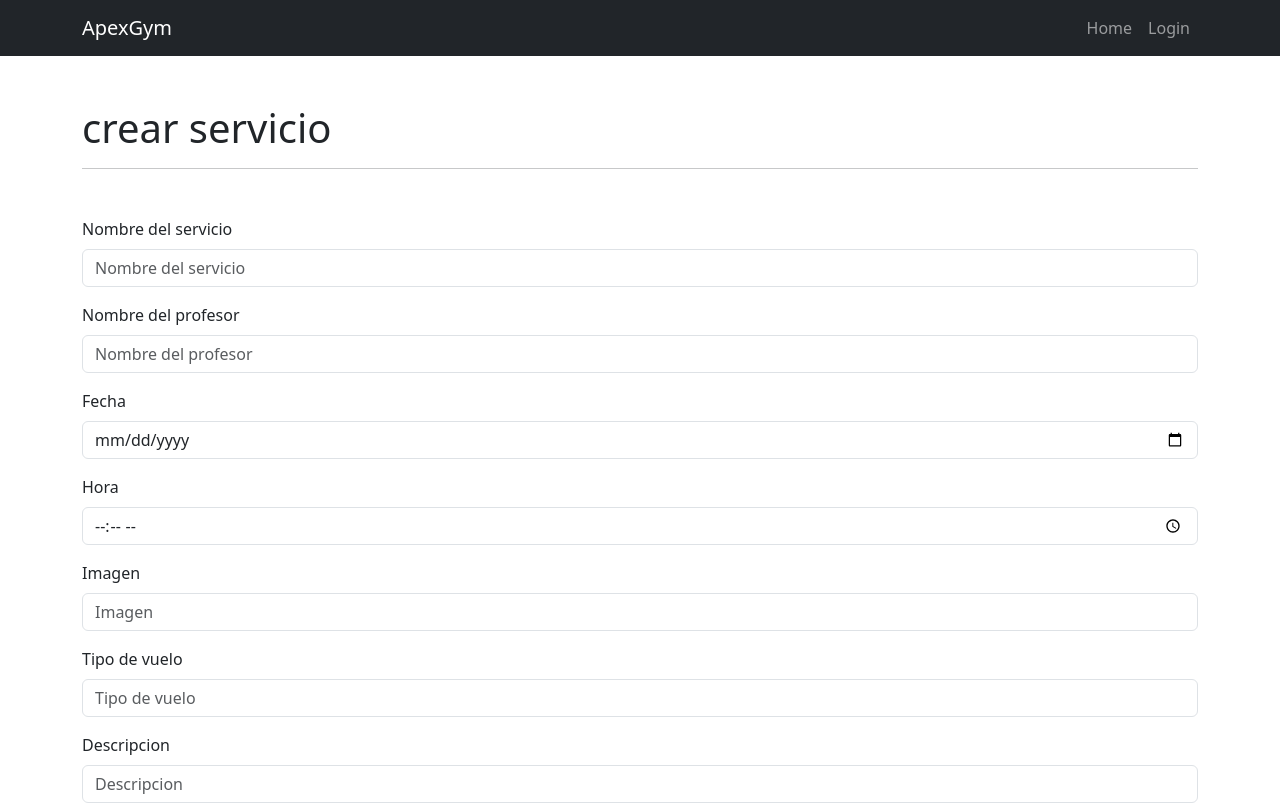
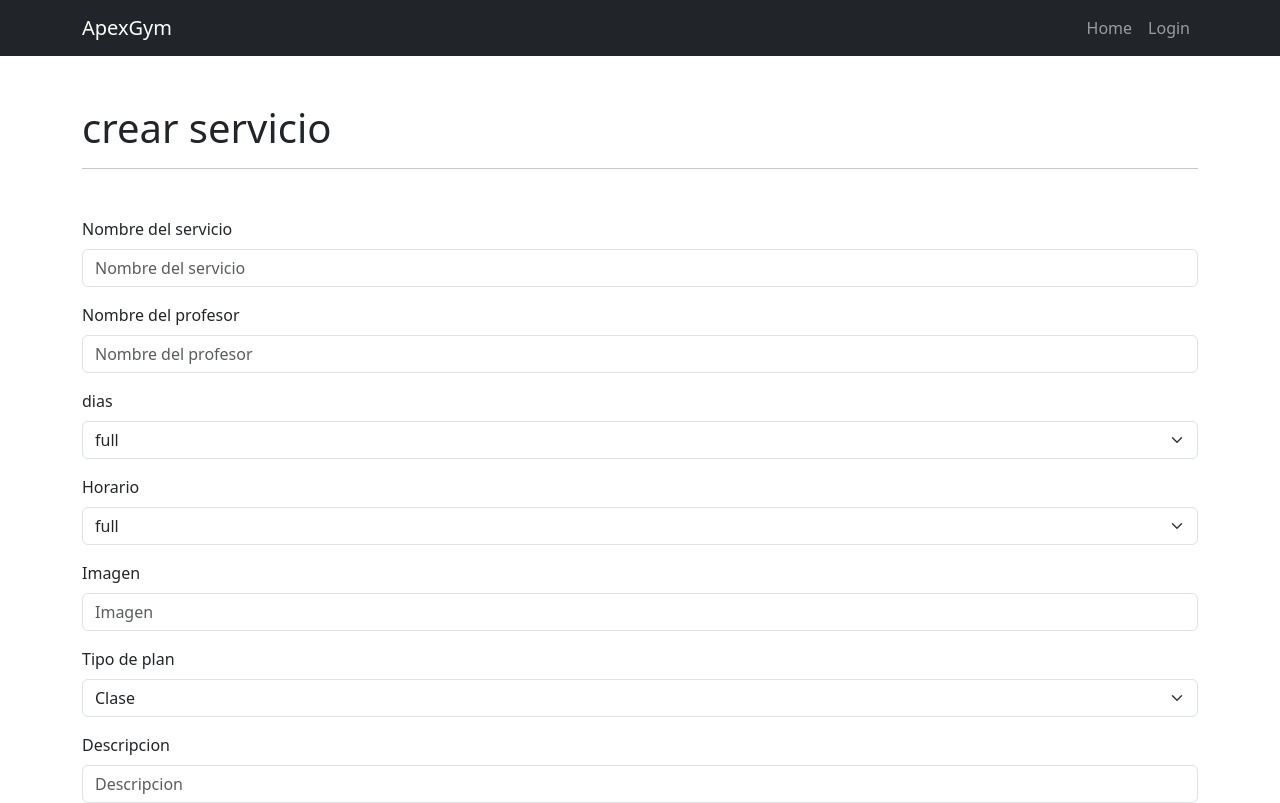
Before and after one commit to GustavoEAybar/frontend_preventivo, a React (Create React App) app: page /service/create in a window 1280 px wide. Shown: the top 803 px of the page. Built offline with nearby package versions, Linux system fonts and the light colour scheme; no server answers; sample sign-in values are in the browser's storage.

Commit message:
verify and correct errors in login and registration

```diff
--- a/public/index.html
+++ b/public/index.html
@@ -13,7 +13,7 @@
     <meta name="keywords" content="node js, react, bootstrap, javascript">
 
     <link rel="icon" href="./favicon.png" type="image/icon">
-    <title>React App</title>
+    <title>Apex Gym</title>
   </head>
   <body>
     <div id="root"></div>
--- a/src/components/layout/Navigations.js
+++ b/src/components/layout/Navigations.js
@@ -20,8 +20,8 @@ const Navigations = ({ loggedUser, setLoggedUser}) => {
               <Nav.Link className='nav-link' to='/'>Home</Nav.Link>
               {loggedUser?.token ? (
                 <>
+                  <Link className='nav-link' to='/service/table'>Servicios</Link>
                   <Button className='border border-3 border-white rounded m-1 p-1' onClick={logout}>Cerrar sesion</Button>
-                  <Link className='nav-link' to='/service/table'>Servicios</Link>
                 </>
               ) : (
                 <Link className='nav-link' to='/users/login'>
--- a/src/components/views/register/register.jsx
+++ b/src/components/views/register/register.jsx
@@ -1,11 +1,11 @@
 import { useState } from "react";
-import { Alert, Container, Form } from "react-bootstrap";
-import { Link, useNavigate } from "react-router-dom";
+import { Alert, Button, Container, Form } from "react-bootstrap";
+import { useNavigate } from "react-router-dom";
 import { STATUS } from "../../../constants/index";
 import Swal from "sweetalert2";
 import axios from "../../../config/axiosInit";
 
-const Login = ({ setLoggedUser }) => {
+const Register = ({ setLoggedUser }) => {
   const [inputs, setInputs] = useState({});
   const [error, setError] = useState(false);
   const [errorMessage, setErrorMessage] = useState("");
@@ -20,23 +20,32 @@ const Login = ({ setLoggedUser }) => {
   const navigate = useNavigate();
   const handleSubmit = async (e) => {
     e.preventDefault();
+    const newUser = {
+      nameUser: inputs.nameUser,
+      lastNameUser: inputs.lastNameUser,
+      email: inputs.email,
+      phone: inputs.phone,
+      password: inputs.password,
+      roll: inputs.roll,
+    };
+
     try {
-      const res = await axios.post(`${URL}/login`, {
-        email: inputs.email,
-        password: inputs.password,
-      });
-      if (res.status === STATUS.STATUS_OK) {
+      const res = await axios.post(`${URL}/register`, newUser);
+      console.log(res);
+      if (res.status === STATUS.STATUS_CREATED) {
         Swal.fire(
           "Registrado!",
           "Su usuario a iniciado sesion con exito",
           "success"
         );
         const data = res.data;
+        console.log(data);
         localStorage.setItem("user-token", JSON.stringify(data));
         setLoggedUser(data);
-        navigate("/");
+        navigate("/service/table");
       }
     } catch (error) {
+      console.log(error);
       setError(true);
       error.response?.data?.message &&
         setErrorMessage(error.response?.data?.message);
@@ -45,16 +54,59 @@ const Login = ({ setLoggedUser }) => {
   return (
     <div>
       <Container className="py-5">
-        <h1>Login</h1>
+        <h1>Registro</h1>
         <hr />
         <Form className="my-5" onSubmit={handleSubmit}>
+          <Form.Group className="mb-3" controlId="formBasicNameUser">
+            <Form.Label>Nombre</Form.Label>
+            <Form.Control
+              type="string"
+              placeholder="Nombre"
+              maxLength={50}
+              minLength={3}
+              required
+              name="nameUser"
+              value={inputs.nameUser || ""}
+              onChange={(e) => handleChange(e)}
+            />
+          </Form.Group>
+          <Form.Group className="mb-3" controlId="formBasicLastnameUser">
+            <Form.Label>Apellido</Form.Label>
+            <Form.Control
+              type="string"
+              placeholder="Apellido"
+              maxLength={50}
+              minLength={3}
+              required
+              name="lastNameUser"
+              value={inputs.lastNameUser || ""}
+              onChange={(e) => handleChange(e)}
+            />
+          </Form.Group>
           <Form.Group className="mb-3" controlId="formBasicEmail">
             <Form.Label>Email</Form.Label>
             <Form.Control
               type="email"
               placeholder="Email"
+              maxLength={100}
+              minLength={12}
+              unique="true"
+              required
               name="email"
               value={inputs.email || ""}
+              onChange={(e) => handleChange(e)}
+            />
+          </Form.Group>
+          <Form.Group className="mb-3" controlId="formBasicPhone">
+            <Form.Label>Numero de telefono</Form.Label>
+            <Form.Control
+              type="number"
+              placeholder="Numero de telefono"
+              maxLength={20}
+              minLength={7}
+              required
+              name="phone"
+              value={inputs.phone || ""}
               onChange={(e) => handleChange(e)}
             />
           </Form.Group>
@@ -63,20 +115,32 @@ const Login = ({ setLoggedUser }) => {
             <Form.Control
               type="password"
               placeholder="Password"
+              minLength={8}
+              required
               name="password"
               value={inputs.password || ""}
               onChange={(e) => handleChange(e)}
             />
           </Form.Group>
-          <Link
-            to="/users/register"
-            className="btn btn-primary text-decoration-none"
+          <Form.Group className="mb-3 w-100">
+            <Form.Label>Roll: </Form.Label>
+            <Form.Select
+              name="roll"
+              onChange={(e) => handleChange(e)}
+              value={inputs.roll || ""}
+            >
+              <option>Usuario</option>
+              <option>Profesor</option>
+              <option>Administrador</option>
+            </Form.Select>
+          </Form.Group>
+          <Button
+            variant="dark"
+            className="text-white w-50 mt-auto mb-3"
+            type="submit"
           >
-            ¿No tienes cuenta? Registrate
-          </Link>
-          <div className="text-end">
-            <button className="btn btn-primary">Login</button>
-          </div>
+            <strong>Registrar</strong>
+          </Button>
         </Form>
         {error ? (
           <Alert variant="danger" onClick={() => setError(false)} dismissible>
@@ -88,4 +152,4 @@ const Login = ({ setLoggedUser }) => {
   );
 };
 
-export default Login;
+export default Register;
--- a/src/components/views/serviceCreate/ServiceCreate.jsx
+++ b/src/components/views/serviceCreate/ServiceCreate.jsx
@@ -1,10 +1,19 @@
-import { Alert, Container, Form } from 'react-bootstrap';
-import { useNavigate } from 'react-router-dom';
-import { useState } from 'react';
-import { validateNameService, validateNameTeacher, validateDate, validateTime, validateImage, validateDescription, validatePlaneType, validatePrice } from '../../../helpers/validateFields';
-import { STATUS } from '../../../constants';
-import Swal from 'sweetalert2';
-import axios from '../../../config/axiosInit';
+import { Alert, Container, Form } from "react-bootstrap";
+import { useNavigate } from "react-router-dom";
+import { useState } from "react";
+import {
+  validateNameService,
+  validateNameTeacher,
+  validateDate,
+  validateTime,
+  validateImage,
+  validateDescription,
+  validatePlaneType,
+  validatePrice,
+} from "../../../helpers/validateFields";
+import { STATUS } from "../../../constants";
+import Swal from "sweetalert2";
+import axios from "../../../config/axiosInit";
 
 const ServiceCreate = ({ URL, getApi }) => {
   const navigate = useNavigate();
@@ -14,7 +23,7 @@ const ServiceCreate = ({ URL, getApi }) => {
 
   const handleChange = (event) => {
     const { value, name } = event.target;
-        setInputs((prevValues) => ({...prevValues, [name]: value}))
+    setInputs((prevValues) => ({ ...prevValues, [name]: value }));
   };
 
   const handleSubmit = (e) => {
@@ -31,7 +40,7 @@ const ServiceCreate = ({ URL, getApi }) => {
       !validateDescription(inputs.description) ||
       !validatePrice(inputs.price)
     ) {
-            Swal.fire('Oop!!', 'Algun dato es invalido', 'Error');
+      Swal.fire("Oop!!", "Algun dato es invalido", "Error");
       return;
     }
 
@@ -47,115 +56,145 @@ const ServiceCreate = ({ URL, getApi }) => {
     };
 
     Swal.fire({
-            title: '¿Estas seguro?',
-            text: '¡No podras revertir esto!',
-            icon: 'warning',
+      title: "¿Estas seguro?",
+      text: "¡No podras revertir esto!",
+      icon: "warning",
       showCancelButton: true,
-            confirmButtonColor: '#3085d6',
-            cancelButtonColor: '#d33',
-            confirmButtonText: '¡Si, Crear!',
+      confirmButtonColor: "#3085d6",
+      cancelButtonColor: "#d33",
+      confirmButtonText: "¡Si, Crear!",
     }).then(async (result) => {
-            if (result.isConfirmed){
+      if (result.isConfirmed) {
         try {
-                    const res = await axios.post(URL, newService,{
+          const res = await axios.post(URL, newService, {
             headers: {
-                            'Content-Type': 'application/json',
-                            'x-access-token': JSON.parse(localStorage.getItem('user-token')).token,
+              "Content-Type": "application/json",
+              "x-access-token": JSON.parse(localStorage.getItem("user-token"))
+                .token,
             },
           });
-                    if (res.status === STATUS.STATUS_CREATED){
-                        Swal.fire(
-                            '¡Creado!',
-                            'El servicio ha sido creado.',
-                          'success'
-                        );
+          if (res.status === STATUS.STATUS_CREATED) {
+            Swal.fire("¡Creado!", "El servicio ha sido creado.", "success");
             getApi();
-                        navigate('/service/table');
+            navigate("/service/table");
           }
         } catch (error) {
-                    error.response.data?.message && error.response.data.errors?.map((error) => setErrorMessage(error.msg));
+          error.response.data?.message &&
+            error.response.data.errors?.map((error) =>
+              setErrorMessage(error.msg)
+            );
           setShow(true);
-                };
+        }
       }
     });
-    }
+  };
 
   return (
     <div>
-            <Container className='py-5'>
+      <Container className="py-5">
         <h1>crear servicio</h1>
         <hr />
         <Form className="my-5" onSubmit={handleSubmit}>
-                    <Form.Group className='mb-3' controlId = 'formBasicEmail'>
+          <Form.Group className="mb-3" controlId="formBasicNameService">
             <Form.Label>Nombre del servicio</Form.Label>
             <Form.Control
-                            type = 'text'
-                            placeholder = 'Nombre del servicio'
-                            name='nameService'
-                            onChange = {handleChange}
+              type="string"
+              placeholder="Nombre del servicio"
+              name="nameService"
+              onChange={handleChange}
             />
           </Form.Group>
-                    <Form.Group className='mb-3' controlId = 'formBasicEmail'>
+          <Form.Group className="mb-3" controlId="formBasicNameTeacher">
             <Form.Label>Nombre del profesor</Form.Label>
             <Form.Control
-                            type = 'text'
-                            placeholder = 'Nombre del profesor'
-                            name='nameTeacher'
-                            onChange = {handleChange}
+              type="string"
+              placeholder="Nombre del profesor"
+              name="nameTeacher"
+              onChange={handleChange}
             />
           </Form.Group>
-                    <Form.Group className='mb-3' controlId = 'formBasicEmail'>
-                        <Form.Label>Fecha</Form.Label>
+          <Form.Group className="mb-3" controlId="formBasicDate">
+            <Form.Label>dias</Form.Label>
+            <Form.Select
+              type="text"
+              name="date"
+              onChange={handleChange}
+              value={inputs.date || ""}
+            >
+              <option>full</option>
+              <option>lunes, miercoles y viernes</option>
+              <option>martes, jueves y sabado</option>
+            </Form.Select>
+          </Form.Group>
+          <Form.Group className="mb-3" controlId="formBasicTime">
+            <Form.Label>Horario</Form.Label>
+            <Form.Select
+              type="text"
+              name="time"
+              onChange={handleChange}
+              value={inputs.time || ""}
+            >
+              <option>full</option>
+              <option>de 8:00 a 9:00</option>
+              <option>de 9:00 a 10:00</option>
+              <option>de 10:00 a 11:00</option>
+              <option>de 11:00 a 12:00</option>
+              <option>de 17:00 a 18:00</option>
+              <option>de 18:00 a 19:00</option>
+              <option>de 19:00 a 20:00</option>
+            </Form.Select>
+          </Form.Group>
+          <Form.Group className="mb-3" controlId="formBasicEmail">
+            <Form.Label>Imagen</Form.Label>
             <Form.Control
-                            type = 'date'
-                            placeholder = 'Fecha'
-                            name='date'
-                            onChange = {handleChange}
+              type="string"
+              placeholder="Imagen"
+              name="image"
+              onChange={handleChange}
             />
           </Form.Group>
-                    <Form.Group className='mb-3' controlId = 'formBasicEmail'>
-                        <Form.Label>Hora</Form.Label>
+          <Form.Group className="mb-3" controlId="formBasicPlaneType">
+            <Form.Label>Tipo de plan</Form.Label>
+            <Form.Select
+              type="text"
+              name="planeType"
+              onChange={handleChange}
+              value={inputs.planeType || ""}
+            >
+              <option>Clase</option>
+              <option>Solo musculacion</option>
+              <option>Full</option>
+            </Form.Select>
+          </Form.Group>
+          <Form.Group
+            className="mb-3"
+            controlId="formBasicDescription"
+          >
+            <Form.Label>Descripcion</Form.Label>
             <Form.Control
-                            type = 'time'
-                            placeholder = 'Hora'
-                            name='time'
-                            onChange = {handleChange}
+              type="string"
+              name="description"
+              rows={3}
+              minLength={1}
+              maxLength={500}
+              placeholder="Descripcion"
+              value={inputs.description || ""}
+              onChange={handleChange}
+              required
             />
           </Form.Group>
-                    <Form.Group className='mb-3' controlId = 'formBasicEmail'>
-                        <Form.Label>Imagen</Form.Label>
+          <Form.Group className="mb-3" controlId="formBasicPrice">
+            <Form.Label>Precio $</Form.Label>
             <Form.Control
-                            type = 'text'
-                            placeholder = 'Imagen'
-                            name='image'
-                            onChange = {handleChange}
-                        />
-                    </Form.Group>
-                    <Form.Group className='mb-3' controlId = 'formBasicEmail'>
-                        <Form.Label>Tipo de vuelo</Form.Label>
-                        <Form.Control
-                            type = 'text'
-                            placeholder = 'Tipo de vuelo'
-                            name='planeType'
-                            onChange = {handleChange}
-                        />
-                    </Form.Group>
-                    <Form.Group className='mb-3' controlId = 'formBasicEmail'>
-                        <Form.Label>Descripcion</Form.Label>
-                        <Form.Control
-                            type = 'text'
-                            placeholder = 'Descripcion'
-                            name='description'
-                            onChange = {handleChange}
-                        />
-                    </Form.Group>
-                    <Form.Group className='mb-3' controlId = 'formBasicEmail'>
-                        <Form.Label>Precio</Form.Label>
-                        <Form.Control
-                            type = 'text'
-                            placeholder = 'Precio'
-                            name='price'
-                            onChange = {handleChange}
+              type="number"
+              placeholder="45000"
+              minLength={1}
+              maxLength={10}
+              min={0}
+              max={999999}
+              name="price"
+              onChange={handleChange}
+              required
             />
           </Form.Group>
           <div className="text-end">
@@ -165,9 +204,12 @@ const ServiceCreate = ({ URL, getApi }) => {
         {show && (
           <Alert
             key={errorMessage}
-                        variant='danger'
-                        onClose={()=> setShow(false)}
-                        dismissible>{errorMessage}</Alert>
+            variant="danger"
+            onClose={() => setShow(false)}
+            dismissible
+          >
+            {errorMessage}
+          </Alert>
         )}
       </Container>
     </div>
```
Also changed, not shown: src/components/views/login/Login.jsx (+11 -5 lines), src/helpers/validateFields.js (+12 -10 lines), 1 other file (tests, documents, lock files or other folders). Lines whose indentation alone changed are shown as unchanged.
